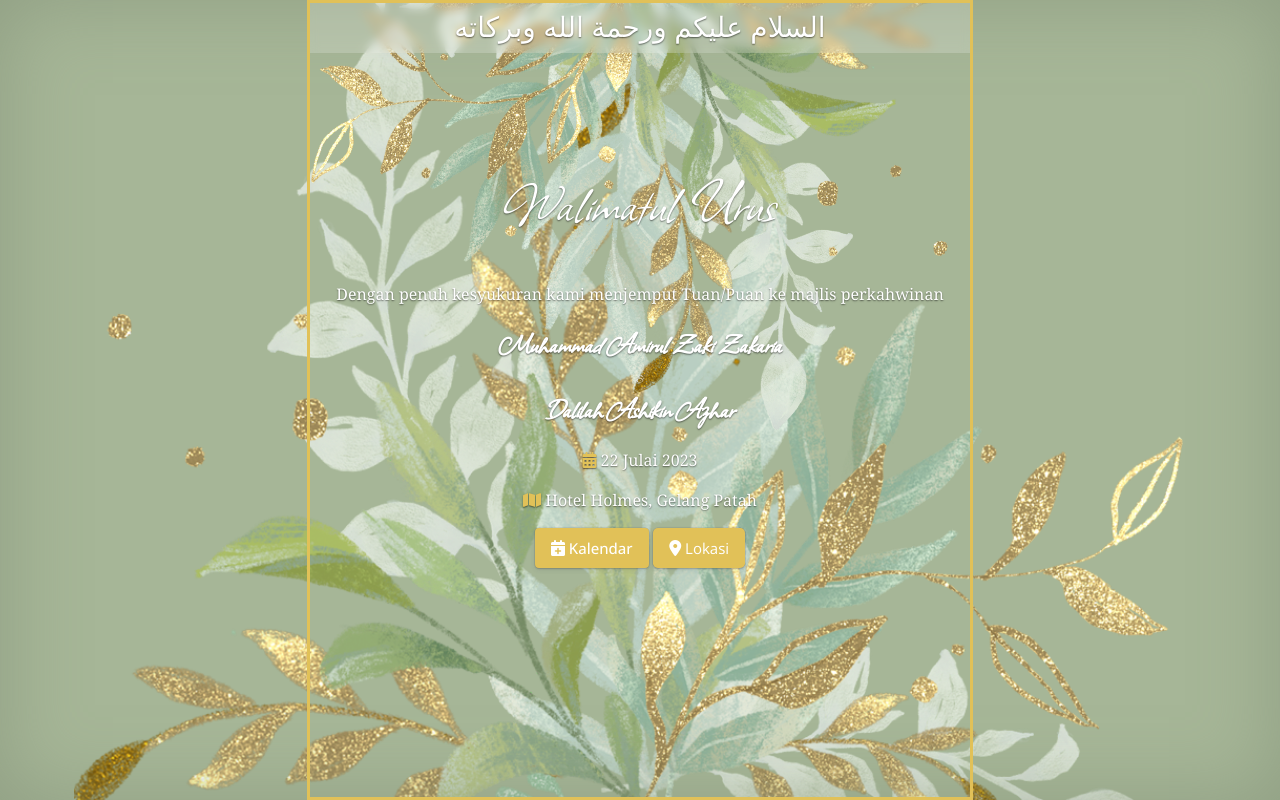
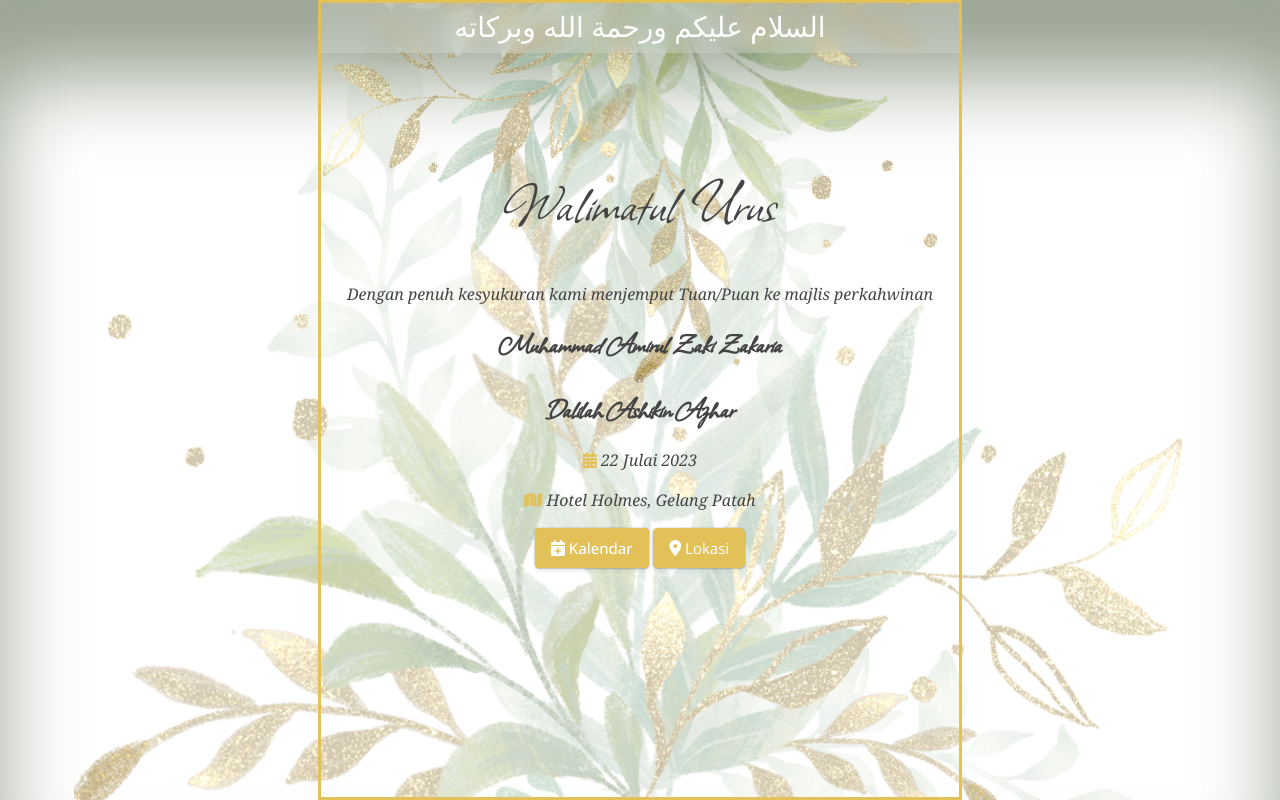
Before and after one commit to jaki4594/Wedding, a Django app: page /zaki_wedding/ in a window 1280 px wide. Run offline with Django 3.2, Linux system fonts and the light colour scheme; some libraries are stand-ins or nearby versions; some web fonts are replaced.

Commit message:
updated zaki card wedding

```diff
--- a/Wedding/settings.py
+++ b/Wedding/settings.py
@@ -26,7 +26,7 @@
 # SECURITY WARNING: don't run with debug turned on in production!
 DEBUG = False
 
-ALLOWED_HOSTS = ['77.68.97.43','127.0.0.1','192.168.100.16','dalilahandzaki.ddns.net']
+ALLOWED_HOSTS = ['77.68.97.43','127.0.0.1','192.168.100.16','dalilahandzaki.ddns.net','192.168.68.103']
 
 
 # Application definition
--- a/zaki_wedding/static/assets/css/cover.css
+++ b/zaki_wedding/static/assets/css/cover.css
@@ -23,6 +23,7 @@
 
 .para{
   font-family: Georgia, 'Times New Roman', Times, serif;
+  font-style: italic;
 }
 /* Custom default button */
 .btn-secondary,
@@ -49,7 +50,7 @@
 body {
   height: 100%;
   /* padding:10px; */
-  background-color: #A6B697;
+  /* background-color: #A6B697; */
   background-image: url(../img/trees.png);
   background-size:contain;
   background-repeat: no-repeat;
@@ -75,10 +76,10 @@
   -ms-flex-pack: center;
   -webkit-box-pack: center;
   justify-content: center;
-  color: #fff;
-
-  text-shadow: 0 .05rem .1rem rgba(0, 0, 0, .5);
-  box-shadow:inset 0 0 5rem rgba(122,135,111, .5);
+  /* color: #fff; */
+  color: #444;
+  /* text-shadow: 0 .05rem .1rem rgba(0, 0, 0, .95); */
+  box-shadow:inset 0 5rem 5rem rgba(122,135,111, .75);
 }
 
 .corner {
@@ -127,7 +128,8 @@
 
 .masthead-brand {
   background: rgba(255, 255, 255, .2);
-  backdrop-filter: blur(5px);
+  backdrop-filter: blur(10px);
+  -webkit-backdrop-filter: blur(10px);
   margin-bottom: 0;
   margin-right: -16px;
   margin-left: -16px;
```
Also changed, not shown: zaki_wedding/static/assets/img/trees.png, zaki_wedding/static/assets/img/trees2.png, 6 other files.
